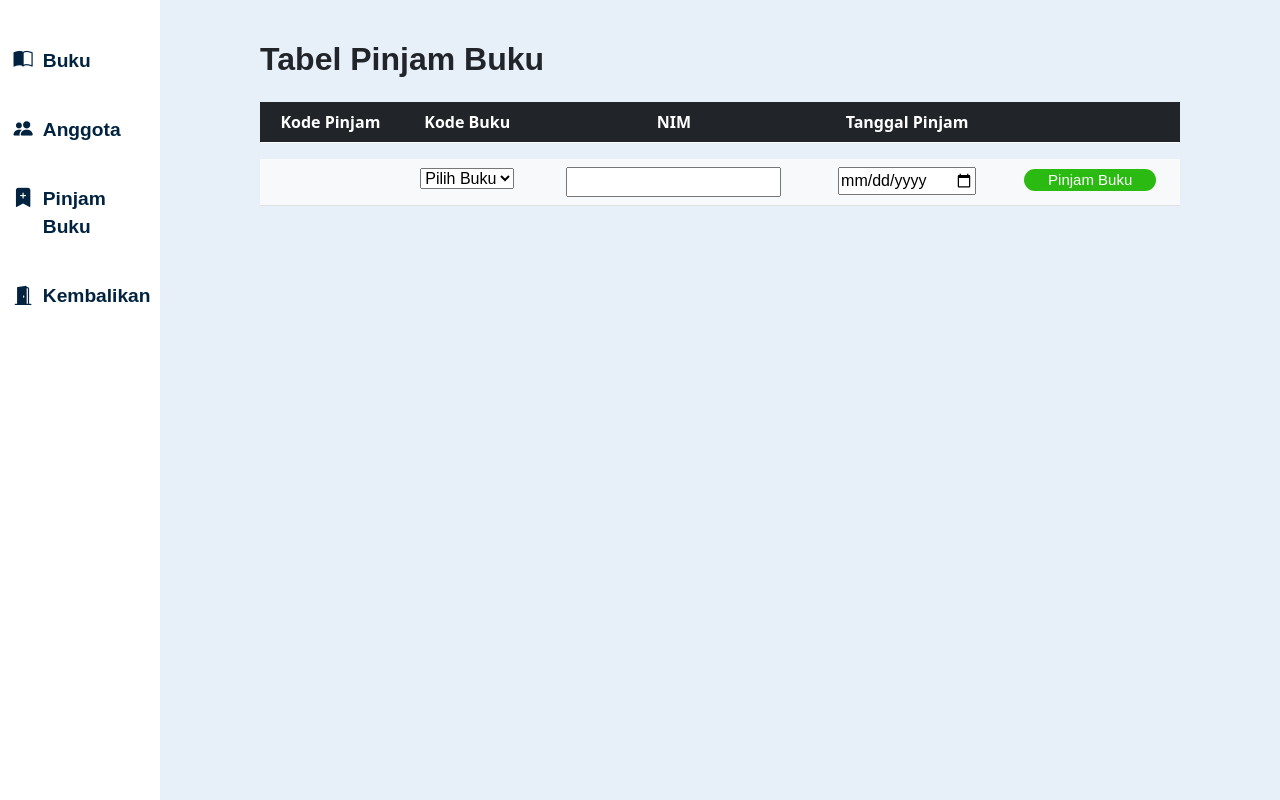
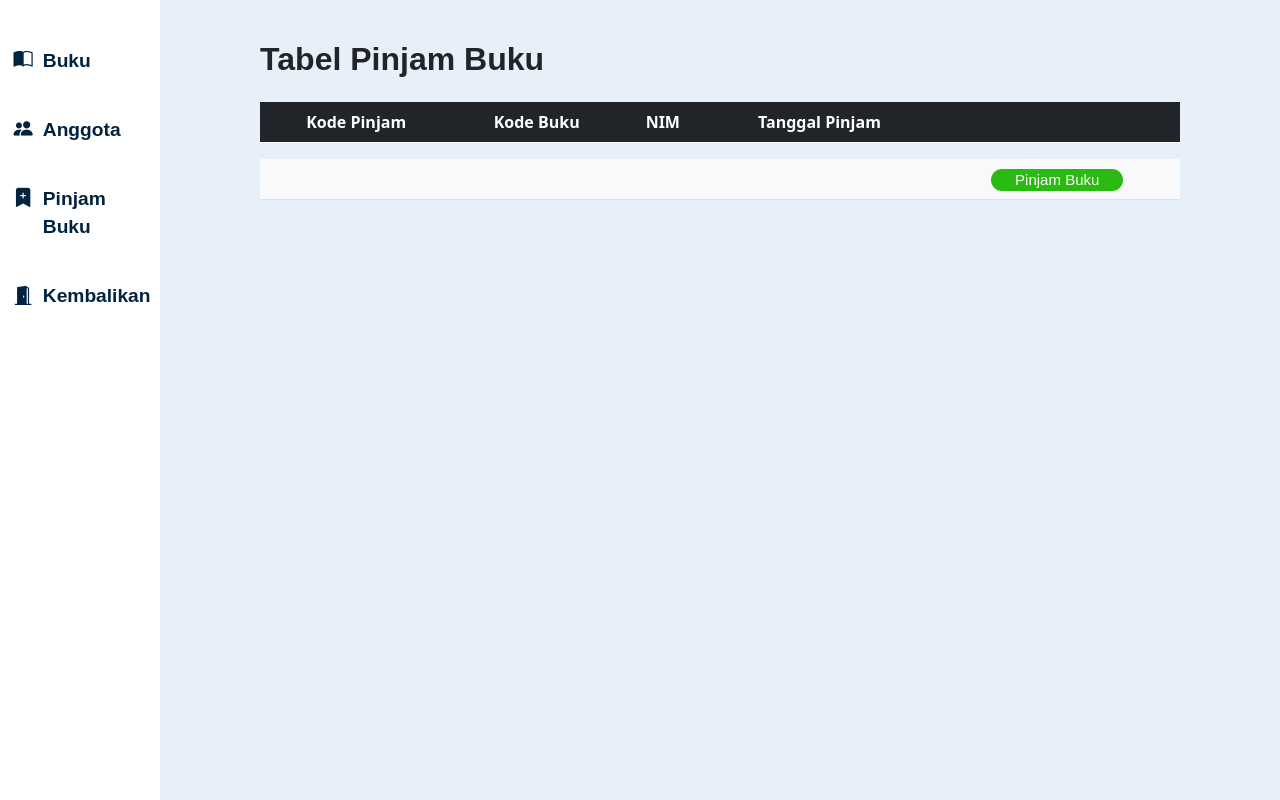
Before and after one commit to Alvin04072001/uts_webpython, a Flask app: template templates/datapinjambuku.html in a window 1280 px wide. Shown: the part 80-880 px from the top of the page. Run offline with Flask 3, Linux system fonts and the light colour scheme; the template is opened without the code that fills it, so the values that code supplies are empty.

Commit message:
Edit data pinjam buku

```diff
--- a/templates/datapinjambuku.html
+++ b/templates/datapinjambuku.html
@@ -16,7 +16,7 @@
   <body>
     <header>
         <div class="logo">
-            <h1 class="logo-wa">BUKU<span></h1>
+            <h1 class="logo-wa">BUKU</h1>
         </div>
         <ul class="nav">
             <li>
@@ -81,17 +81,9 @@
                         <tbody>
                             <tr>
                                 <th class="text-center"></th>
-                                <td class="text-center">
-                                    <select id="kodebuku" name="kodebuku">
-                                      <option value="">Pilih Buku</option>
-                                    </select>
-                                  </td>
-                                <td class="text-center">
-                                  <input type="text" id="nim" name="nim">
-                                </td>
-                                <td class="text-center">
-                                  <input type="date" id="tanggal" name="tanggal">
-                                </td>
+                                <td class="text-center"></td>
+                                <td class="text-center"></td>
+                                <td class="text-center"></td>
                                 <td class="text-center">
                                   <button type="button" class="btn btn-primary">Pinjam Buku</button>
                                 </td>
```
